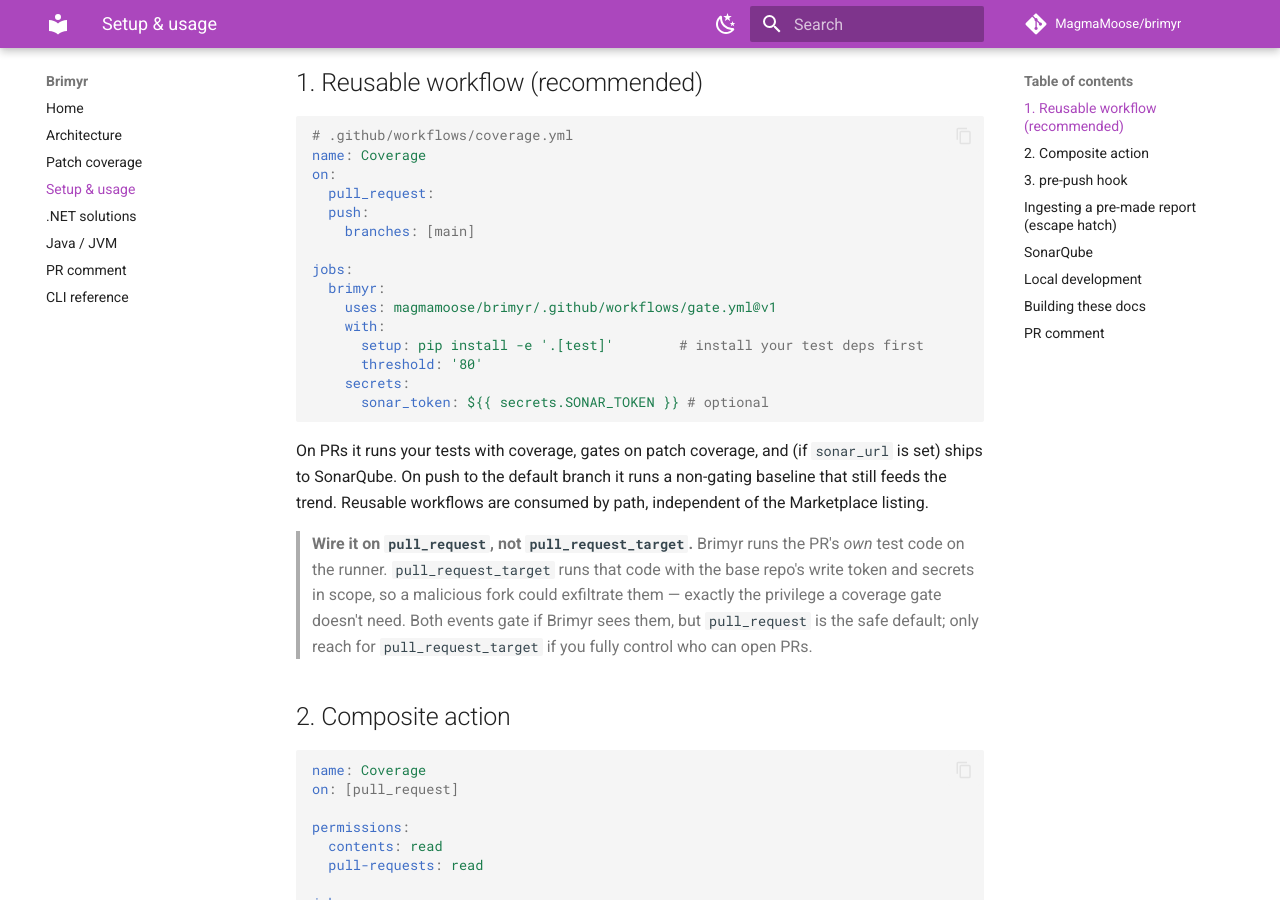
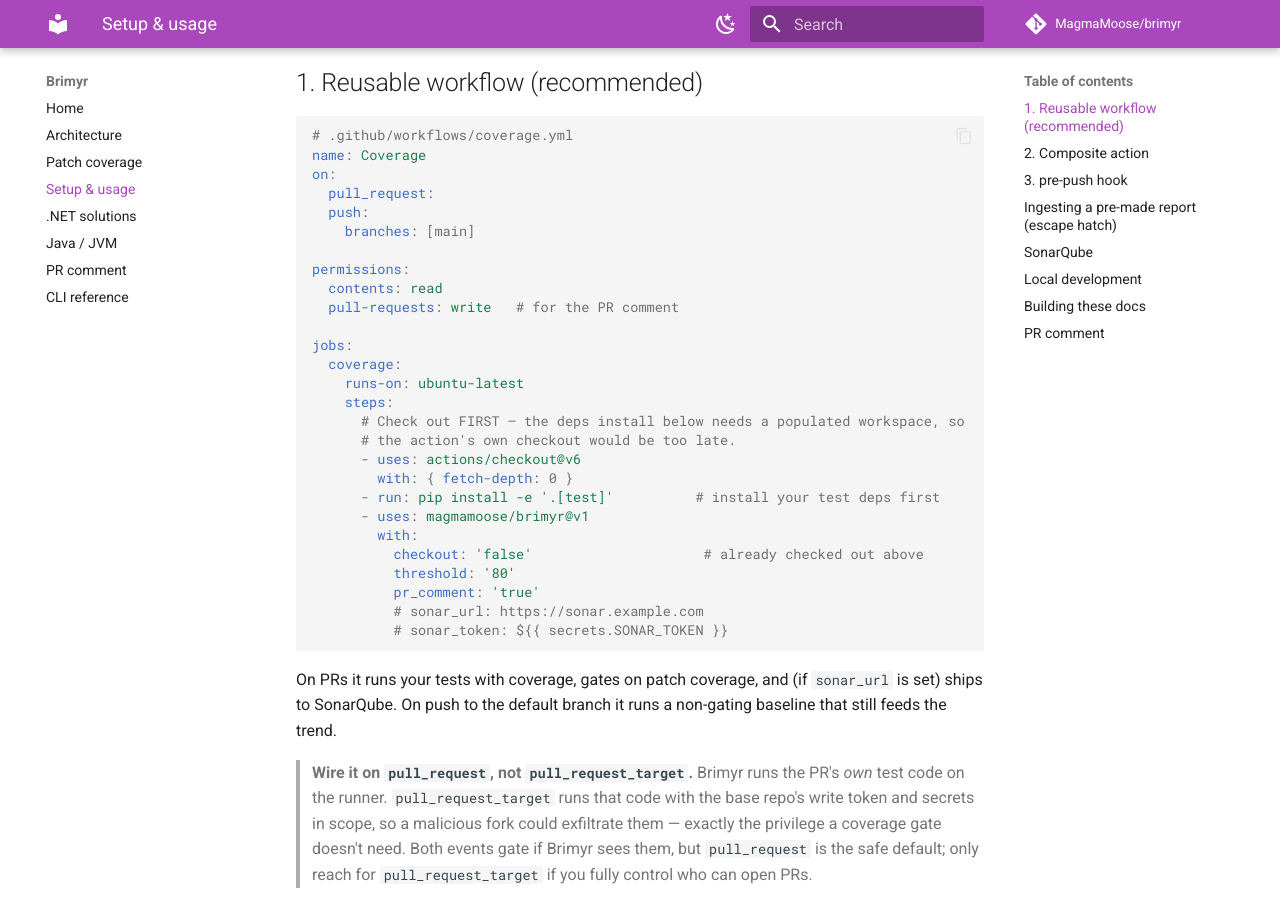
Before and after one commit to MagmaMoose/brimyr, an MkDocs documentation site: the page built from docs/setup.md, in a window 1280 px wide and 900 px high, scrolled down 257 px. Built offline with MkDocs 1.6.1 and Material for MkDocs 9.7.7, drawn with Linux system fonts in a browser that asks for light colours; comment, search, counter and statistics services are not loaded.

Commit message:
chore: make the composite action the single CI surface (#27)
* chore: make the composite action the single CI surface

Deletes `.github/workflows/gate.yml`. Brimyr was the last of the three sibling
actions still shipping a reusable workflow alongside its action; chargate removed
the identically-named file in MagmaMoose/chargate#14 and diatreme removed its
equivalent in MagmaMoose/diatreme#89.

Not a breaking change: a code search for
`brimyr/.github/workflows/gate.yml` returns three hits, all inside this repo —
README.md, docs/setup.md, and gate.yml's own header. No external consumer, and
brimyr's own coverage.yml already dogfoods `uses: ./` instead.

## Why it had to go rather than be fixed

It was a pure wrapper around action.yml that had drifted badly from it: 21 inputs
on the action, 11 on the workflow. Missing were `pr_comment`, `token_broker_url`,
`github_token`, `exclude`, `strip_prefix`, `base_ref`, `head_ref`,
`emit_json_artifact` and `json_artifact_name` — so the PR comment, the
Brimyr[bot] byline, and the generated-code `exclude` escape hatch were all
unreachable through it. docs/pr-comment.md carried an admonition documenting
that gap rather than closing it.

And the README listed it FIRST, labelled "recommended". The recommended path was
the least capable one, and the only one never exercised by CI — nothing runs it,
nothing lints it.

Two surfaces now: `action.yml` for CI, `.pre-commit-hooks.yaml` for pre-push.
README, docs/index.md, docs/setup.md, docs/pr-comment.md, CLAUDE.md and
PROJECT_INDEX.json updated; the README/setup examples now show the action.

* docs: check out before installing test deps in the examples

Nievah caught a real bug in the examples this PR rewrote. Dropping the explicit
checkout left `pip install -e '.[test]'` running BEFORE the action's own
checkout, i.e. on an empty workspace — no pyproject.toml, immediate failure.
These are the first snippets anyone copies, so they have to run.

Restores the checkout step (fetch-depth: 0 for the merge-base) and
`checkout: 'false'` on the action, and rewrites the trailing note to say when
each is needed rather than implying the default always suffices.

````diff
--- a/docs/setup.md
+++ b/docs/setup.md
@@ -15,20 +15,31 @@
   push:
     branches: [main]
 
+permissions:
+  contents: read
+  pull-requests: write   # for the PR comment
+
 jobs:
-  brimyr:
-    uses: magmamoose/brimyr/.github/workflows/gate.yml@v1
-    with:
-      setup: pip install -e '.[test]'        # install your test deps first
-      threshold: '80'
-    secrets:
-      sonar_token: ${{ secrets.SONAR_TOKEN }} # optional
+  coverage:
+    runs-on: ubuntu-latest
+    steps:
+      # Check out FIRST — the deps install below needs a populated workspace, so
+      # the action's own checkout would be too late.
+      - uses: actions/checkout@v6
+        with: { fetch-depth: 0 }
+      - run: pip install -e '.[test]'          # install your test deps first
+      - uses: magmamoose/brimyr@v1
+        with:
+          checkout: 'false'                     # already checked out above
+          threshold: '80'
+          pr_comment: 'true'
+          # sonar_url: https://sonar.example.com
+          # sonar_token: ${{ secrets.SONAR_TOKEN }}
 ```
 
 On PRs it runs your tests with coverage, gates on patch coverage, and (if
 `sonar_url` is set) ships to SonarQube. On push to the default branch it runs a
-non-gating baseline that still feeds the trend. Reusable workflows are consumed by
-path, independent of the Marketplace listing.
+non-gating baseline that still feeds the trend.
 
 > **Wire it on `pull_request`, not `pull_request_target`.** Brimyr runs the PR's
 > *own* test code on the runner. `pull_request_target` runs that code with the base
````
Also changed, not shown: CLAUDE.md (+1 -2 lines), PROJECT_INDEX.json (+0 -12 lines), README.md (+26 -33 lines), docs/index.md (+1 -2 lines), docs/pr-comment.md (+0 -5 lines), 1 other file.
